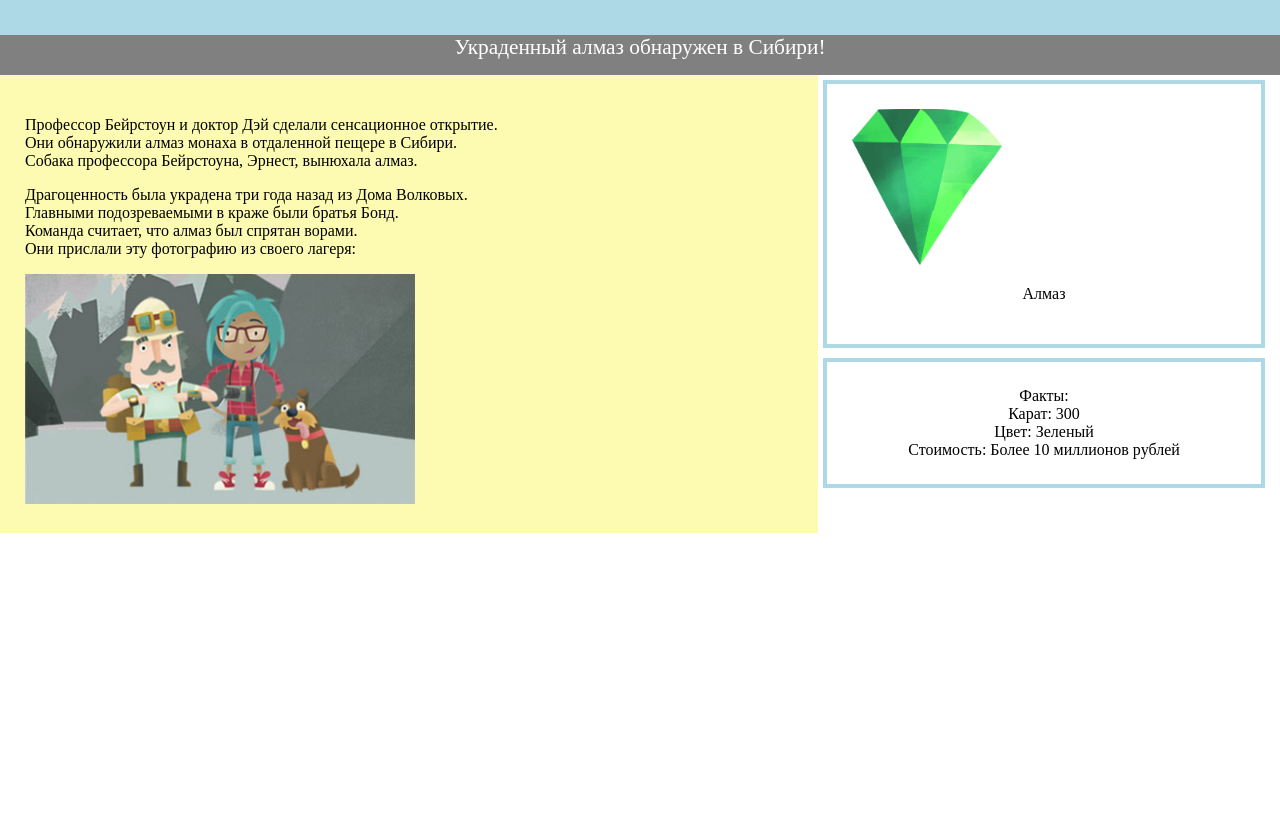
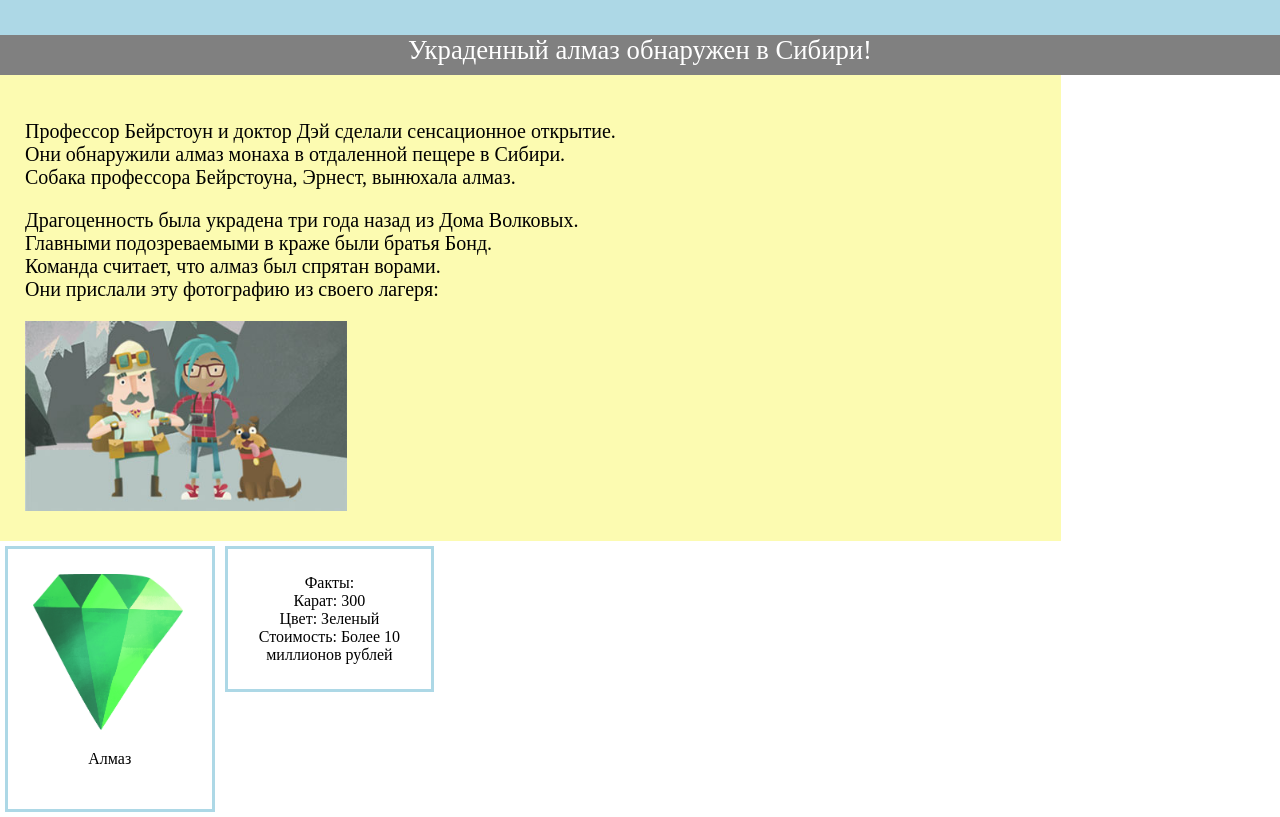
Before and after one commit to 666Danil666/pass, a plain HTML site: page monkdiamonddiscovery.html in a window 1280 px wide. Shown: the part 115-932 px from the top of the page. Before the commit the page ends 800 px from the top, so only its background shows below. Drawn offline with Linux system fonts and the light colour scheme.

Commit message:
Update monkdiamonddiscovery.html

```diff
--- a/monkdiamonddiscovery.html
+++ b/monkdiamonddiscovery.html
@@ -13,27 +13,28 @@
    background-color: lightblue;
    color: black;
    height: 100px;
-   font-size: 36pt;
+   font-size: 50pt;
    text-align: center;
   }
   .welcome {
    background-color: gray;
    color: white;
-   font-size: 16pt;
+   font-size: 20pt;
    text-align: center;
    height: 40px;
    margin: 0px;
   }
   .main-text {
-   width: 60%;
+   width: 79%;
+   font-size: 15pt;
    float: left;
    background-color: #fcfbb1;
   }
   .divs {
    margin: 5px;
-   width: 30%;
+   width: 12%;
    float: left;
-   border: 4px solid lightblue;
+   border: 3px solid lightblue;
   }
  </style>
 </head>
@@ -58,7 +59,7 @@
    Команда считает, что алмаз был спрятан ворами.<br/>
    Они прислали эту фотографию из своего лагеря:
   </p>
-  <img src="team.jpg" alt="The Team" style="height: 230px;"/>
+<img src="team.jpg" alt="The Team" style="height: 190px;"/>
  </div>
  <div class="divs pad">
   <img src="diamond.jpg" alt="Diamond" style="width: 150px;"/>
```
